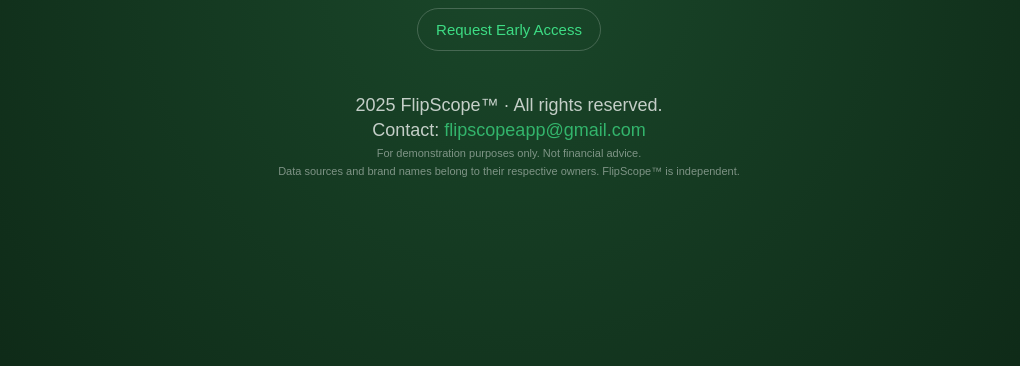
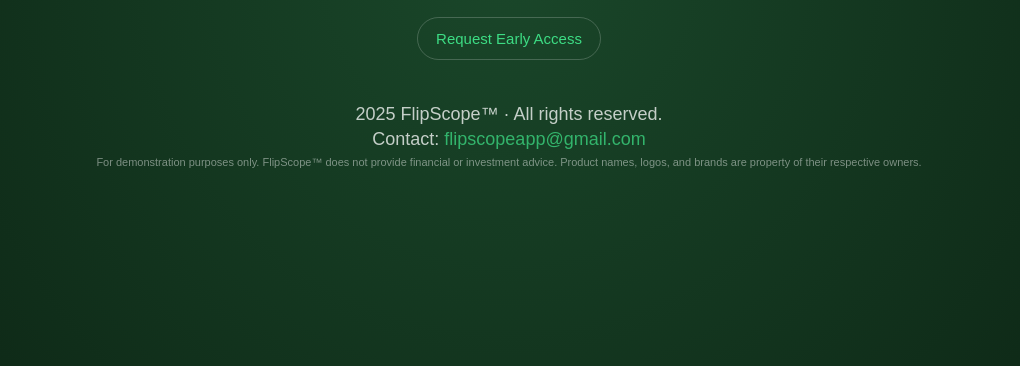
Before and after one commit to Altaaf8901/flipscope-site, a plain HTML site: page index.html in a window 1280 px wide. Shown: the part 434-800 px from the top of the page, without its empty margins (131-1151 px from the left). Drawn offline with Linux system fonts and the light colour scheme.

```diff
--- a/index.html
+++ b/index.html
@@ -143,14 +143,20 @@
   <img class="logo" src="flipscope-logo.png" alt="FlipScope logo" />
   <h1>FlipScope™</h1>
   <p>AI resale tool. See the real value before you flip.</p>
-  <a class="pill" href="mailto:flipscopeapp@gmail.com">Request Early Access</a>
+  <a class="pill" href="https://forms.gle/LwsnXv1WMzN6C5Bf6" target="_blank">
+           Request Early Access
+    </a>
+
 
   <!-- Footer -->
   <footer>
     <p><span id="year"></span> FlipScope™ · All rights reserved.</p>
     <p>Contact: <a href="mailto:flipscopeapp@gmail.com">flipscopeapp@gmail.com</a></p>
-    <small>For demonstration purposes only. Not financial advice.</small>
-    <small>Data sources and brand names belong to their respective owners. FlipScope™ is independent.</small>
+    <small>
+          For demonstration purposes only. FlipScope™ does not provide financial or investment advice.
+          Product names, logos, and brands are property of their respective owners.
+         </small>
+
   </footer>
 
   <!-- Year script -->
```
